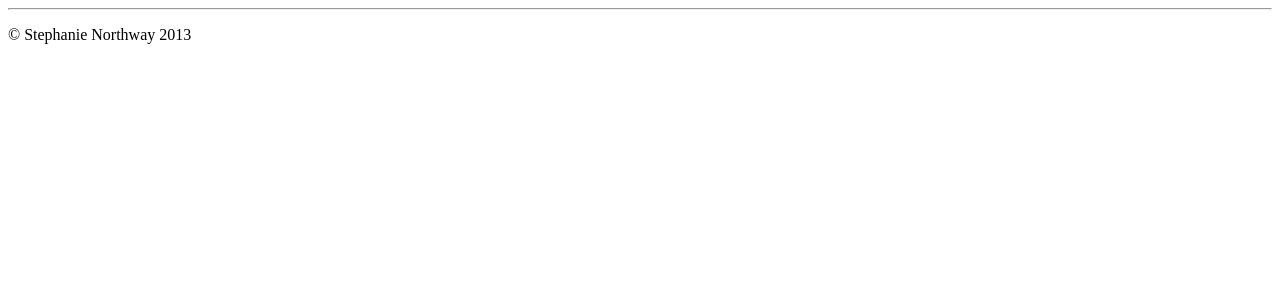
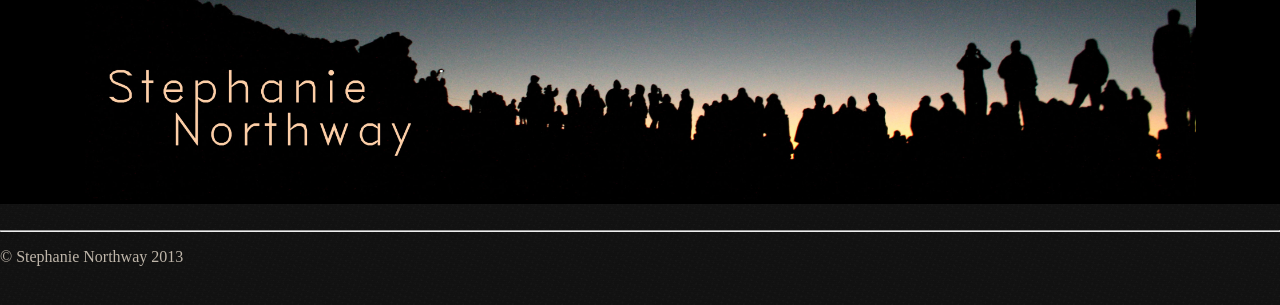
Before and after one commit to snorthway/newPortfolio, a Flask app: page / in a window 1280 px wide. Shown: the top 305 px of the page. Run offline with Flask 2, Linux system fonts and the light colour scheme.

Commit message:
figured out stupid syntax error with static urls, added preliminary flask s3 things

```diff
--- a/newPortfolio/__init__.py
+++ b/newPortfolio/__init__.py
@@ -1,8 +1,11 @@
 import os
 from flask import Flask
+from flask_s3 import FlaskS3
 
 app = Flask(__name__)
-app.debug = False
+# app.config['S3_BUCKET_NAME'] = 'snorthway_portfolio'
+# s3 = FlaskS3(app)
+app.debug = True
 
 from views import *
 
--- /dev/null
+++ b/newPortfolio/static/css/all.css
@@ -0,0 +1,19 @@
+body {
+	color: #BFB6AA;
+	margin: 0;
+}
+
+.navbar-banner {
+
+	background-color: #000;
+}
+
+.navbar-banner > div {
+	position: relative;
+	width: 1111px;
+	margin: 0px auto;
+}
+
+#banner {
+	max-width: 100%;
+}
--- a/newPortfolio/templates/base.html
+++ b/newPortfolio/templates/base.html
@@ -6,11 +6,13 @@
 		<meta name="viewport" content="width=device-width, initial-scale=1.0">
 		<meta name="description" content="Stephanie Northway: Engineer, Designer, Artist">
 		<!-- Links for CSS and JS go here -->
+		<link rel="stylesheet" href="{{ url_for('static', filename='css/all.css') }}" type="text/css" charset="utf-8" />
 	</head>
-	<body>
+	<body style="background-image:url({{ url_for('static', filename='img/skewed_print.png')}}); background-repeat:repeat;">
 		<div id="nav-container">
 			<div class="navbar-banner">
 				<div>
+					<img id="banner" src="{{ url_for('static', filename='img/banner.jpg') }}">
 				</div>
 				{% block navbar %}{% endblock %}
 			</div>
--- a/newPortfolio/templates/home.html
+++ b/newPortfolio/templates/home.html
@@ -1,4 +1,7 @@
 {% extends "base.html" %}
+
+{% block content %}
 <div>
 	<img src={{photo}}>
 </div>
+{% endblock %}
--- a/newPortfolio/views.py
+++ b/newPortfolio/views.py
@@ -2,10 +2,9 @@ from newPortfolio import app
 from flask import render_template
 import os
 
-def aws_url(folder, photo):
-	return "https://s3.amazonaws.com/%s/%s/%s" % (os.environ.get('S3_BUCKET'), folder, photo)
+# def aws_url(folder, photo):
+# 	return "https://s3.amazonaws.com/snorthway_portfolio/%s/%s" % (folder, photo)
 
 @app.route('/')
 def home():
-	photo = aws_url("photography","IMG_6461e.jpg")
-	return render_template('home.html', photo=photo)
+	return render_template('home.html')
```
Also changed, not shown: manage.py (renamed from main.py), newPortfolio/static/img/banner.jpg (added), newPortfolio/static/img/skewed_print.png (added).
